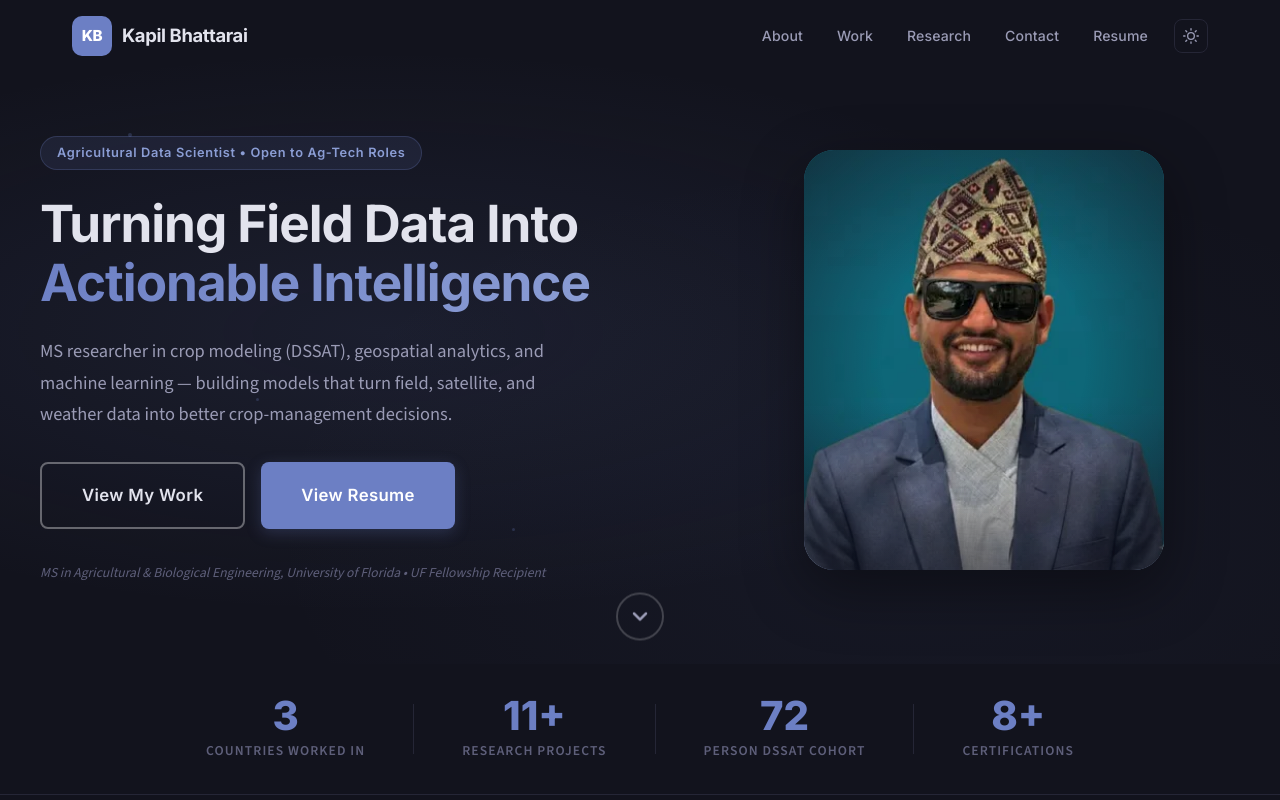
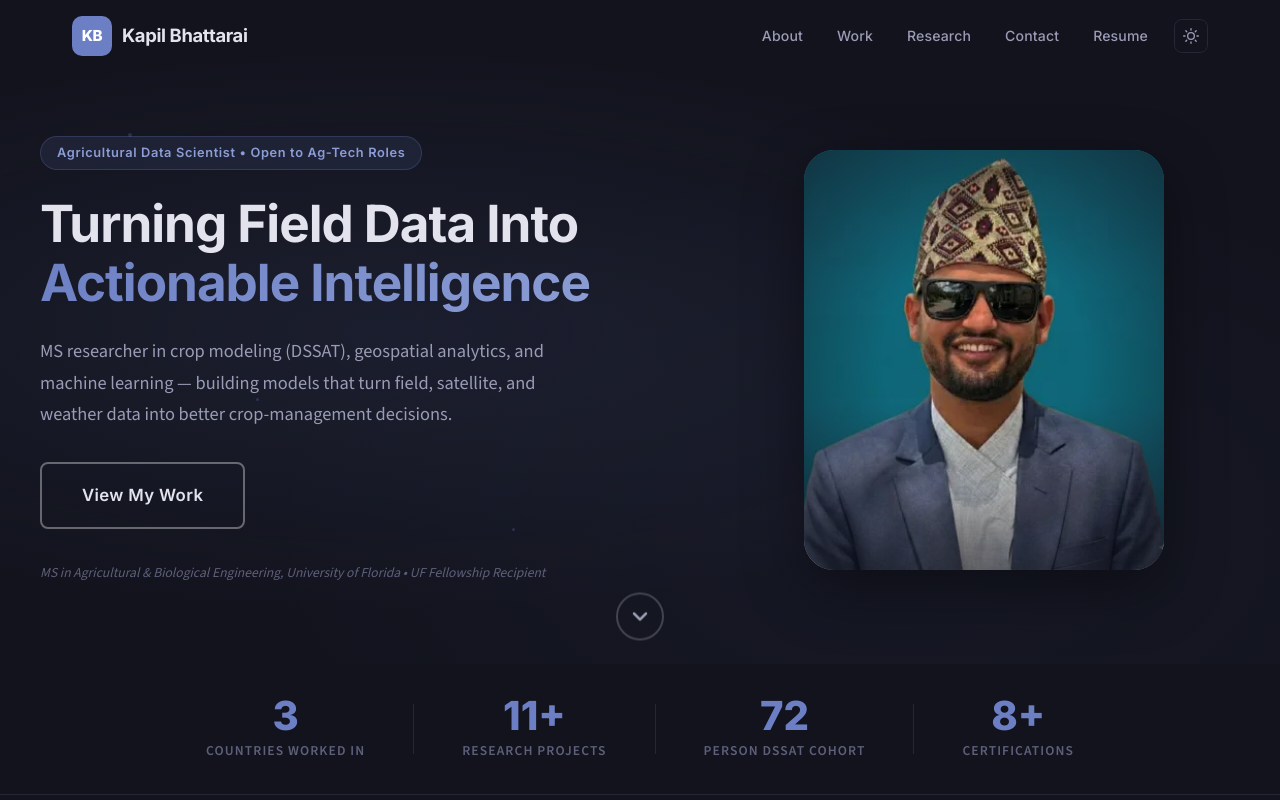
Before and after one commit to kapil-161/kapil-161.github.io, a Next.js app: page / in a window 1280 px wide. Shown: the top 800 px of the page. Built offline with nearby package versions, Linux system fonts and the light colour scheme.

Commit message:
Remove "View Resume" button from hero (keep header nav link)
Co-Authored-By: Claude Fable 5 <noreply@anthropic.com>

```diff
--- a/app/page.js
+++ b/app/page.js
@@ -22,7 +22,6 @@ export default function HomePage() {
               </p>
               <div className={styles.heroBtns}>
                 <Link href="/portfolio" className="btn btn-secondary btn-lg">View My Work</Link>
-                <a href="/kapil-bhattarai-resume.pdf" target="_blank" rel="noopener noreferrer" className="btn btn-primary btn-lg">View Resume</a>
               </div>
               <p className={styles.heroCredential}>
                 MS in Agricultural & Biological Engineering, University of Florida • UF Fellowship Recipient
```
Also changed, not shown: 65 other files (tests, documents, lock files or other folders).
